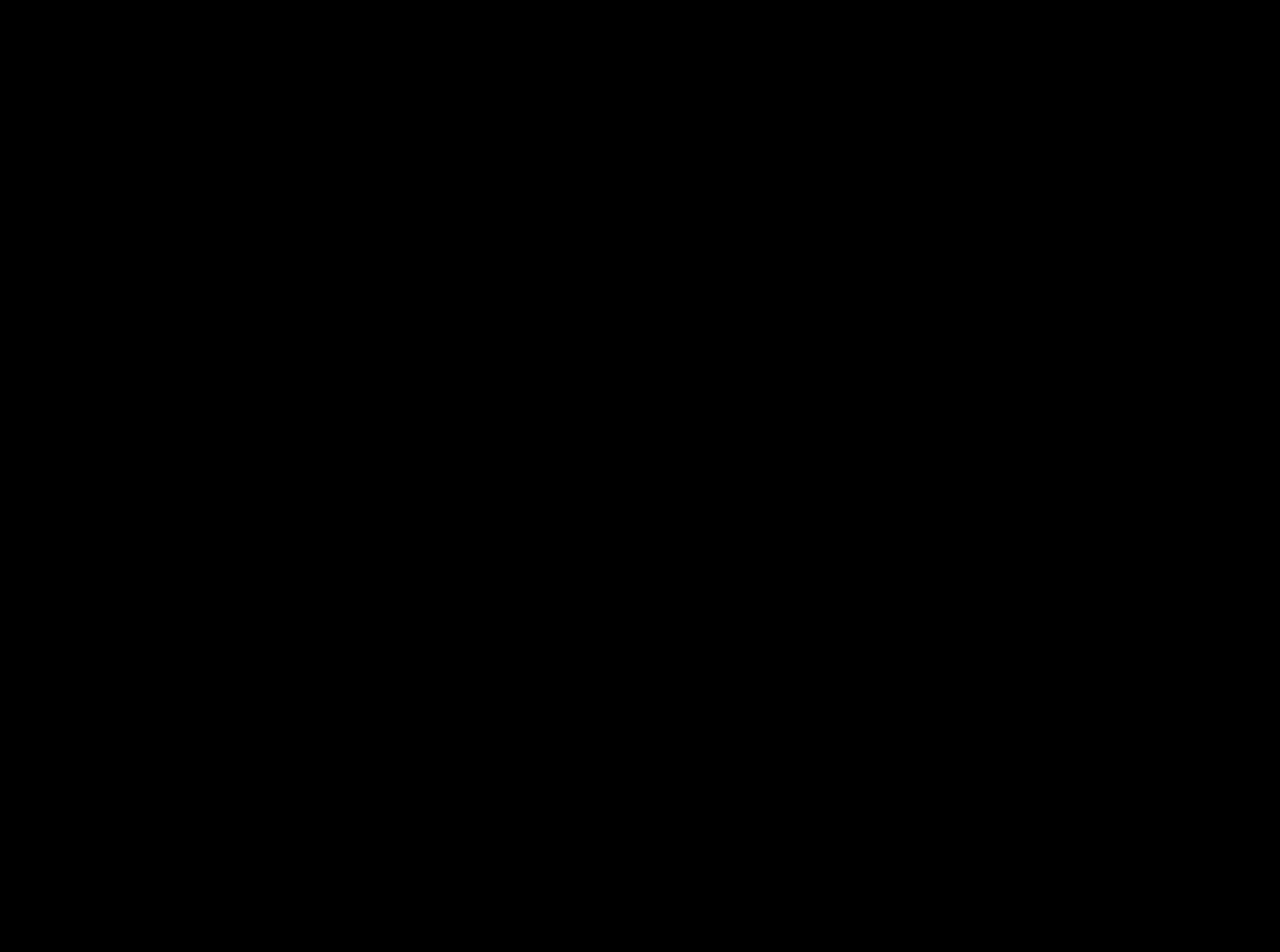
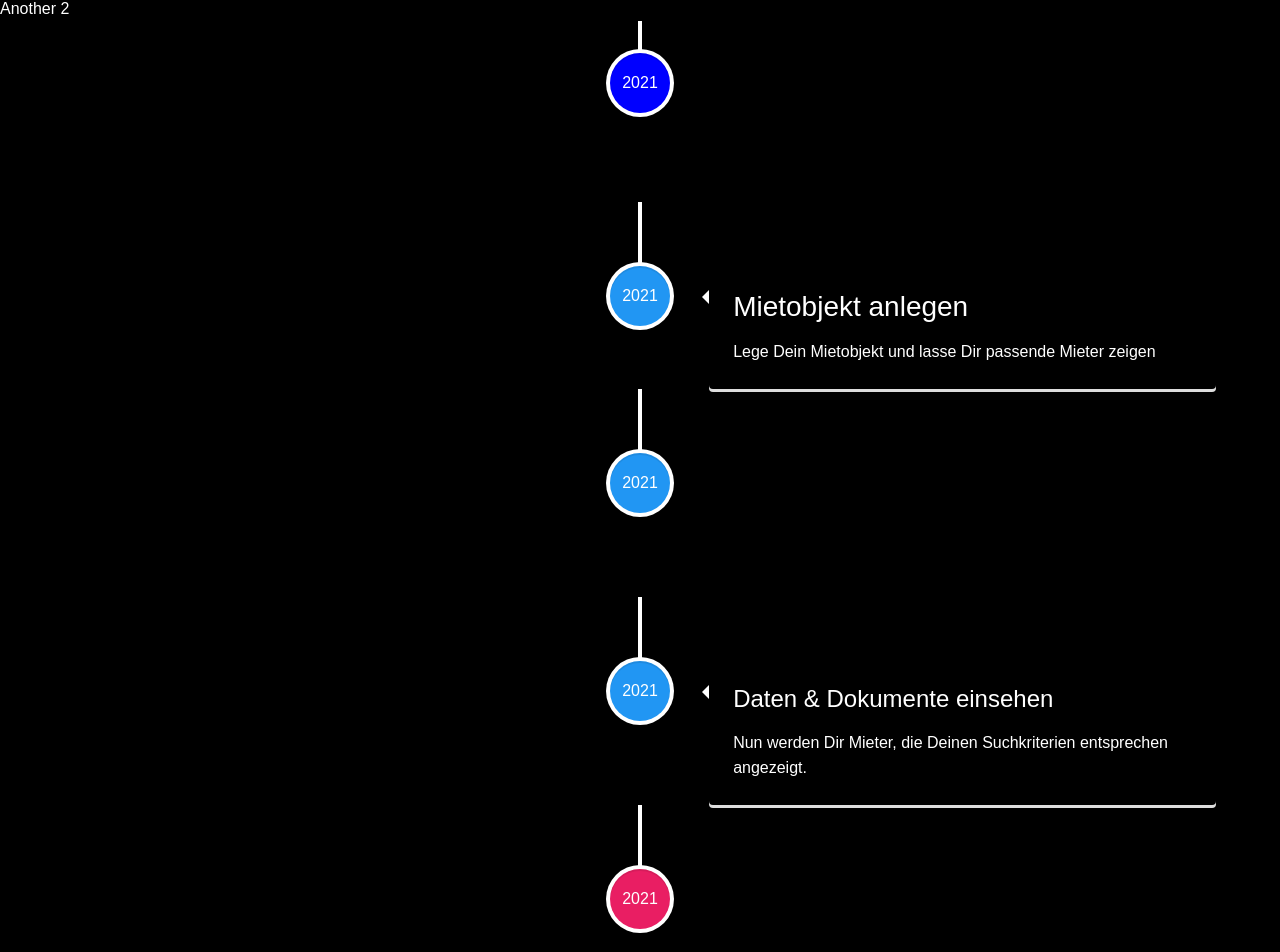
Before and after one commit to DanishAnsari5522/Portfolio, a React (Create React App) app: page /Education in a window 1280 px wide. Shown: the part 1180-2132 px from the top of the page. Before the commit the page ends 1177 px from the top, so only its background shows below. Built offline with nearby package versions, Linux system fonts and the light colour scheme.

Commit message:
add timeline

```diff
--- a/src/App.js
+++ b/src/App.js
@@ -10,6 +10,7 @@ import Contact from './Component/Contact';
 import DetailProjectpage from './Component/DetailProjectpage';
 import DetailProjectComp from './Component/DetailProjectComp';
 import Test from './Component/Test'
+import Timeline from './timeline/Timeline';
 
 function App() {
   return (
--- a/src/Component/Test.js
+++ b/src/Component/Test.js
@@ -1,6 +1,6 @@
 import React from 'react'
 import './Test.css'
-
+import Timeline from '../timeline/Timeline';
 
 function Test() {
     return (
@@ -75,6 +75,8 @@ function Test() {
                     </li>
                 </ul>
             </div>
+            <div>Another 2</div>
+            <Timeline />
         </div>
 
     )
--- /dev/null
+++ b/src/timeline/Timeline.css
@@ -0,0 +1,15 @@
+*{
+    padding: 0;
+    margin: 0;
+}
+
+body{
+    background-color: black;
+    z-index: 1000;
+}
+
+.line
+{
+
+    height: 100%;
+}
--- /dev/null
+++ b/src/timeline/Timeline.js
@@ -0,0 +1,100 @@
+import React from "react";
+import {
+    VerticalTimeline,
+    VerticalTimelineElement
+} from "react-vertical-timeline-component";
+import SchoolIcon from "@material-ui/icons/School";
+import WorkIcon from "@material-ui/icons/Work";
+import StarIcon from "@material-ui/icons/Star";
+import "react-vertical-timeline-component/style.min.css";
+import './Timeline.css'
+
+
+export default function Timeline() {
+    return (
+        <div bsPrifix>
+            <VerticalTimeline className="line">
+                <VerticalTimelineElement
+                    contentStyle={{ background: "black", color: "#fff" }}
+                    contentArrowStyle={{ borderRight: "7px solid  #f00" }}
+                    iconStyle={{ background: "blue", color: "White" ,display:'flex',alignItems:'center',justifyContent:'center' }}
+                    icon="2021"
+                >
+                    <h3 className="vertical-timeline-element-title">
+                        Visitenkarte erstellen
+                    </h3>
+                    <p>
+                        Lege Deine Visitenkarte an, damit Du Dich bei einem passenden Mieter
+                        vorstellen kannst
+                    </p>
+                </VerticalTimelineElement>
+
+
+                <VerticalTimelineElement
+                    className="vertical-timeline-element--work"
+                    contentStyle={{ background: "black", color: "#fff" }}
+                    iconStyle={{ background: "rgb(33, 150, 243)", color: "#fff",display:'flex',alignItems:'center',justifyContent:'center' }}
+                    icon="2021"
+                >
+                    <h3 className="vertical-timeline-element-title">
+                        Mietobjekt anlegen
+                    </h3>
+                    <p>Lege Dein Mietobjekt und lasse Dir passende Mieter zeigen</p>
+                </VerticalTimelineElement>
+
+                <VerticalTimelineElement
+                    className="vertical-timeline-element--work"
+                    contentStyle={{ background: "black", color: "#fff" }}
+                    iconStyle={{ background: "rgb(33, 150, 243)", color: "#fff" ,display:'flex',alignItems:'center',justifyContent:'center'}}
+                    icon="2021"
+                >
+                    <h4 className="vertical-timeline-element-subtitle">
+                        Passender Mieter gefunden
+                    </h4>
+                    <p>
+                        Nun werden Dir Mieter, die Deinen Suchkriterien entsprechen
+                        angezeigt.
+                    </p>
+                </VerticalTimelineElement>
+
+
+                <VerticalTimelineElement
+                    className="vertical-timeline-element--work"
+                    contentStyle={{ background: "black", color: "#fff" }}
+                    iconStyle={{ background: "rgb(33, 150, 243)", color: "#fff",display:'flex',alignItems:'center',justifyContent:'center' }}
+                    icon="2021"
+                >
+                    <h4 className="vertical-timeline-element-subtitle">
+                        Daten & Dokumente einsehen
+                    </h4>
+                    <p>
+                        Nun werden Dir Mieter, die Deinen Suchkriterien entsprechen
+                        angezeigt.
+                    </p>
+                </VerticalTimelineElement>
+
+
+                <VerticalTimelineElement
+                    className="vertical-timeline-element--education"
+                    contentStyle={{ background: "black", color: "#fff" }}
+                    iconStyle={{ background: "rgb(233, 30, 99)", color: "#fff" ,display:'flex',alignItems:'center',justifyContent:'center'}}
+                    icon="2021"
+                >
+                    <h4 className="vertical-timeline-element-subtitle">
+                        Persönliche Besichtigung
+                    </h4>
+                    <p>
+                        Kennenlernen und Wohnungsbesichtung mit dem Wissen, dass die
+                        grundlegenden Fakten passen!
+                    </p>
+                </VerticalTimelineElement>
+
+                {/* END */}
+                <VerticalTimelineElement
+                    iconStyle={{ background: "rgb(16, 204, 82)", color: "#fff",display:'flex',alignItems:'center',justifyContent:'center' }}
+                    icon="2021"
+                />
+            </VerticalTimeline>
+        </div>
+    );
+}
```
